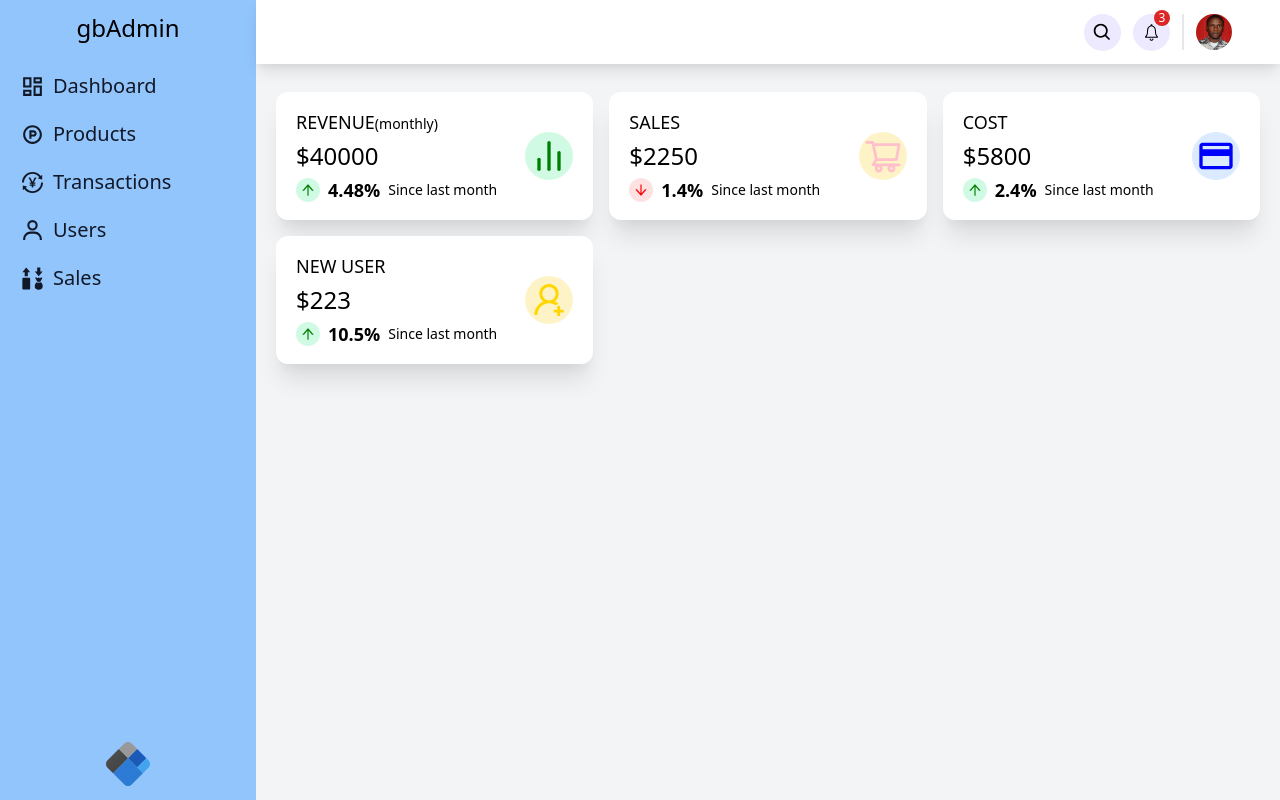
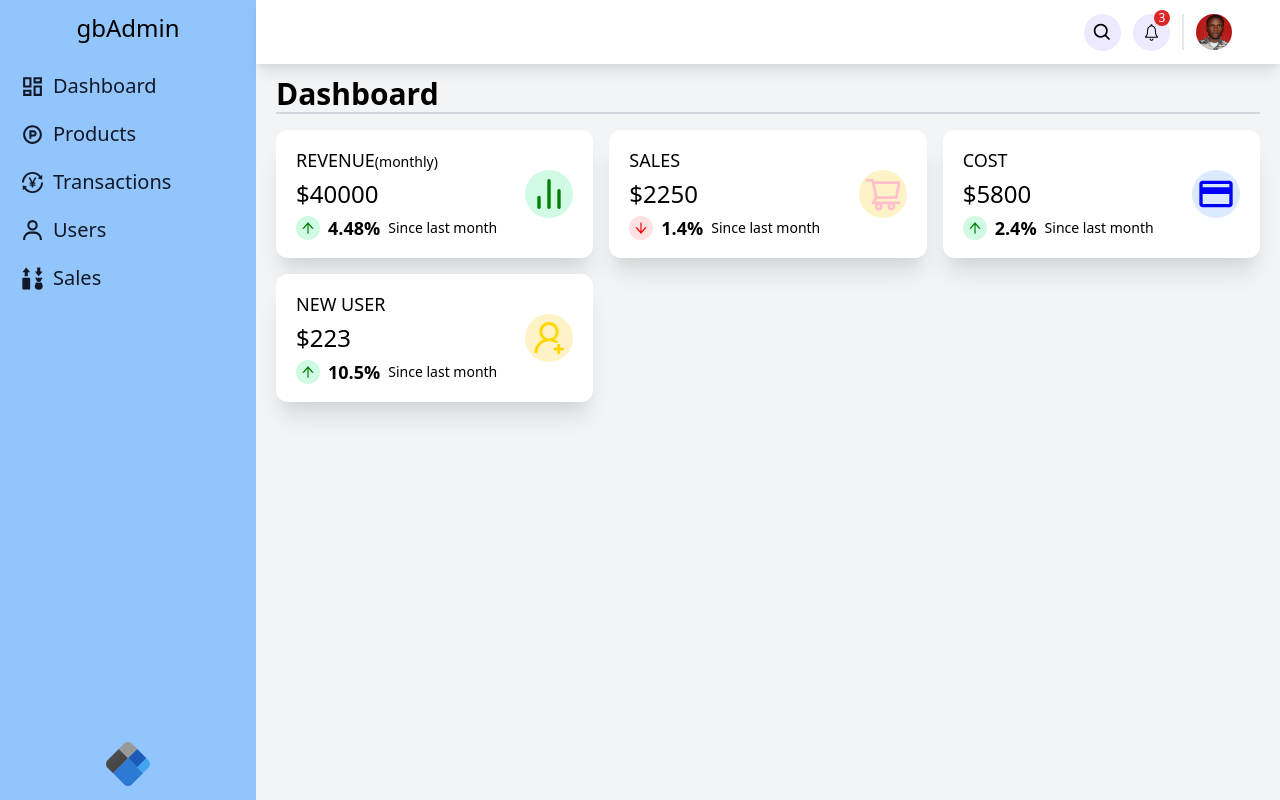
Before and after one commit to aagbotemi/admin-dashboard, a React (Create React App) app: page / in a window 1280 px wide. Built offline with nearby package versions, Linux system fonts and the light colour scheme.

Commit message:
page title added to homepage

```diff
--- a/src/pages/Home.js
+++ b/src/pages/Home.js
@@ -6,7 +6,8 @@ import FeaturedInfo from '../components/FeaturedInfo'
 
 const Home = () => {
     return (
-        <div className="home bg-gray-100 py-7 sm:px-5 px-3">
+        <div className="home bg-gray-100 pt-3 sm:px-5 px-3">
+            <h1 className="mb-4 text-3xl font-semibold border-b-2 border-gray-300">Dashboard</h1>
             <FeaturedInfo />
         </div>
     )
```
